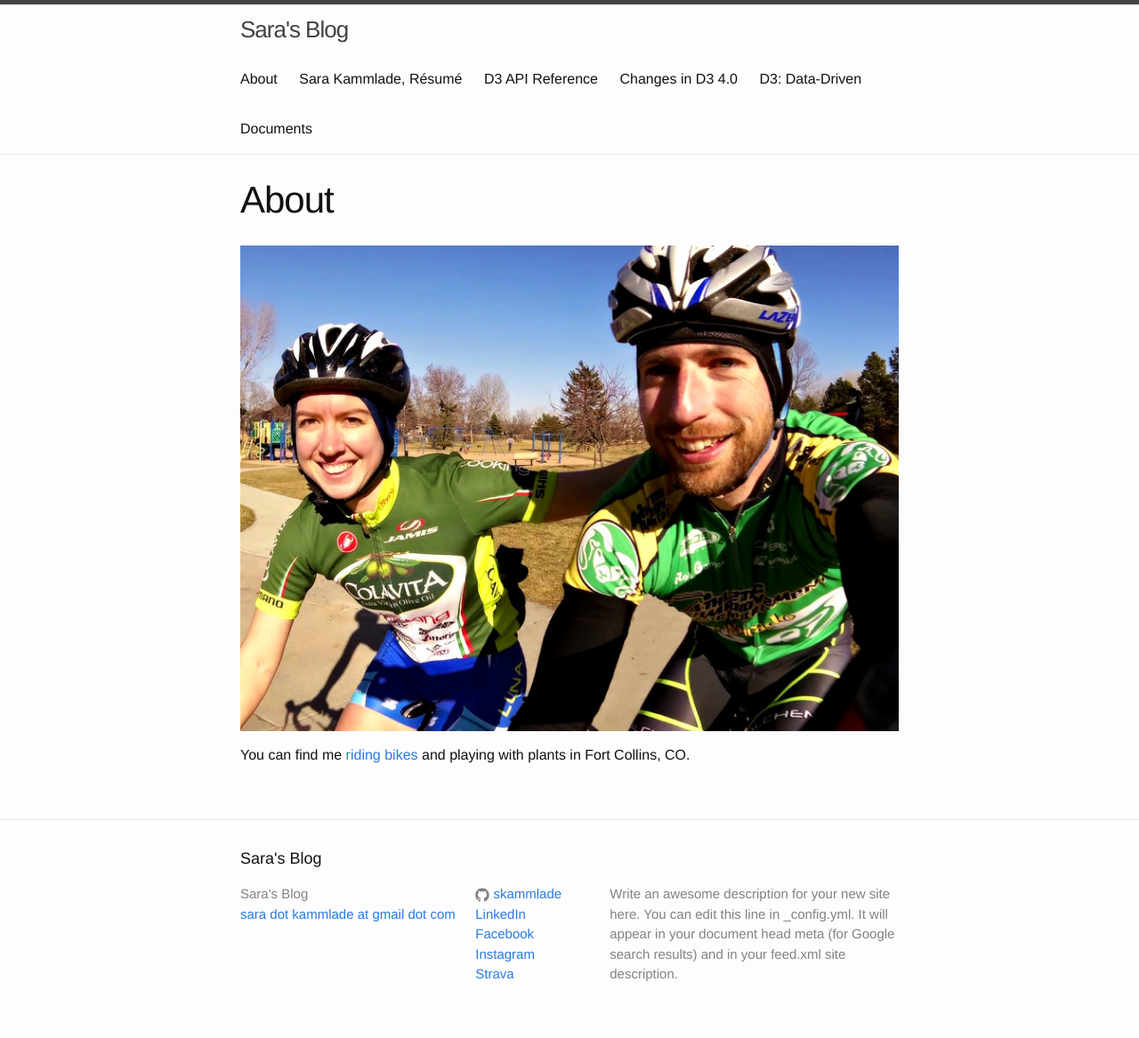
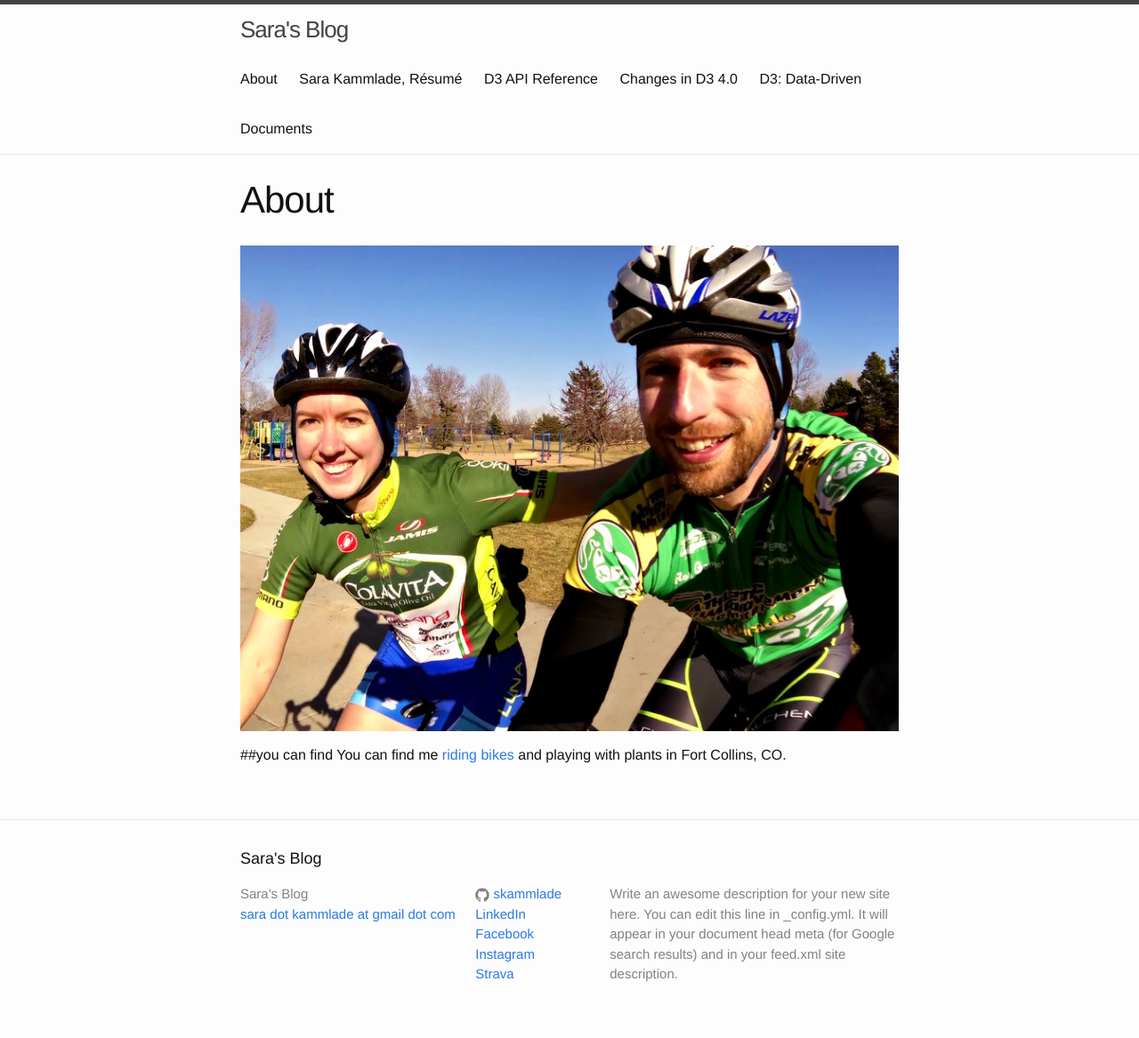
Before and after one commit to stevensotelo/skammlade.github.io, a Jekyll site: the page built from about.md, in a window 1280 px wide. Shown: the whole page at 89% size. Built offline with Jekyll 4.4.1, drawn with Linux system fonts in a browser that asks for light colours.

Commit message:
test markdown syntax changes

```diff
--- a/about.md
+++ b/about.md
@@ -5,6 +5,7 @@ permalink: /about/
 ---
 ![2015 Equinox Poudre Canyon](/images/sarawill.park.jpg)
 
+##you can find
 You can find me [riding bikes][Strava] and playing with plants in Fort Collins, CO.
 
 [Strava]: https://www.strava.com/athletes/skammlade
```
